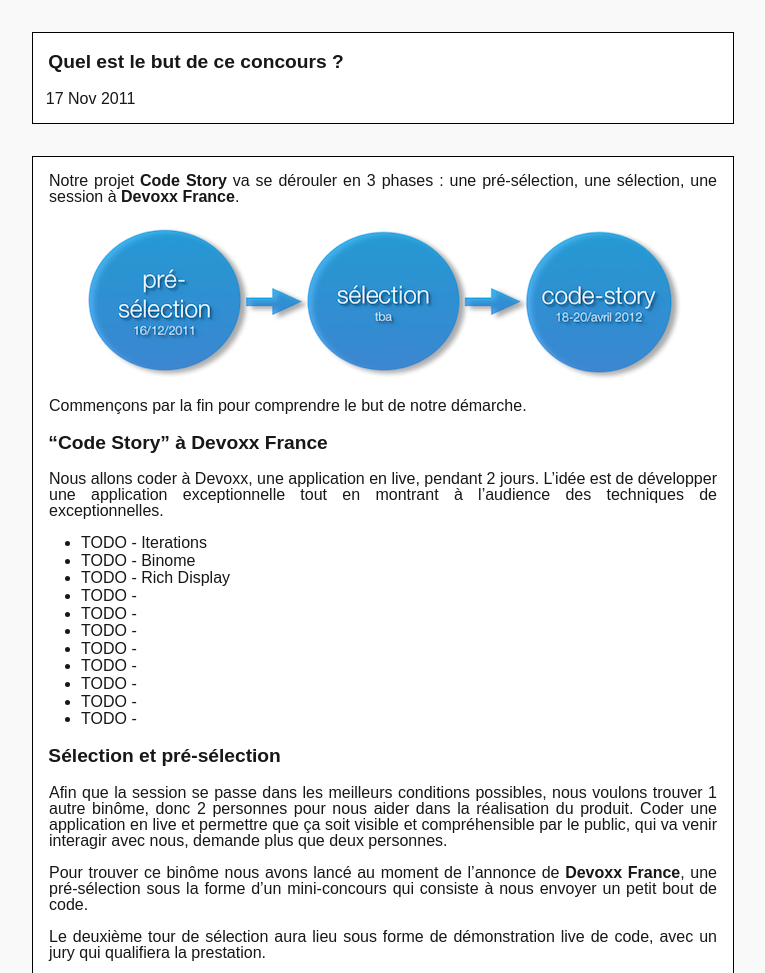
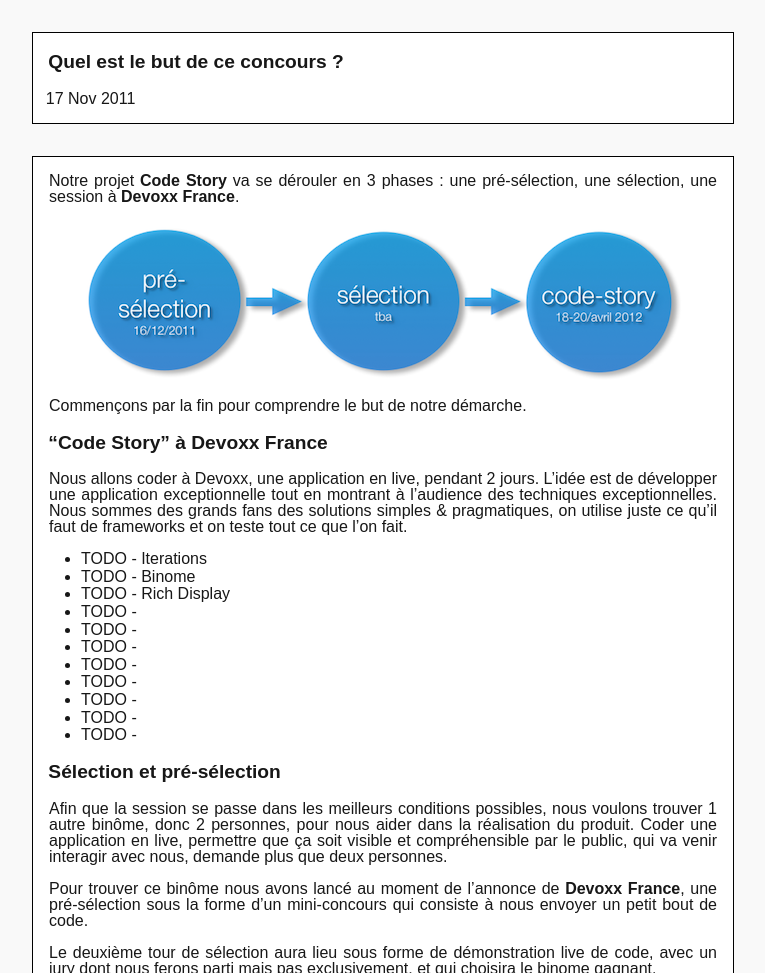
Before and after one commit to CodeStory/code-story-blog, a Jekyll site: the page built from _posts/2011-11-17-but.markdown, in a window 1280 px wide, cut to the strip 0-973 px from the top of the page. Shown: the whole strip, without its empty margins (257-1022 px from the left). Built offline with Jekyll 4.4.1, drawn with Linux system fonts in a browser that asks for light colours.

Commit message:
added more text to but !

```diff
--- a/_posts/2011-11-17-but.markdown
+++ b/_posts/2011-11-17-but.markdown
@@ -11,7 +11,7 @@
 
 # "Code Story" à Devoxx France
 
-Nous allons coder à Devoxx, une application en live, pendant 2 jours. L'idée est de développer une application exceptionnelle tout en montrant à l'audience des techniques de exceptionnelles.
+Nous allons coder à Devoxx, une application en live, pendant 2 jours. L'idée est de développer une application exceptionnelle tout en montrant à l'audience des techniques exceptionnelles. Nous sommes des grands fans des solutions simples & pragmatiques, on utilise juste ce qu'il faut de frameworks et on teste tout ce que l'on fait.
 
  * TODO - Iterations
  * TODO - Binome
@@ -27,10 +27,10 @@
 
 # Sélection et pré-sélection
 
-Afin que la session se passe dans les meilleurs conditions possibles, nous voulons trouver 1 autre binôme, donc 2 personnes pour nous aider dans la réalisation du produit. Coder une application en live et permettre que ça soit visible et compréhensible par le public, qui va venir interagir avec nous, demande plus que deux personnes.
+Afin que la session se passe dans les meilleurs conditions possibles, nous voulons trouver 1 autre binôme, donc 2 personnes, pour nous aider dans la réalisation du produit. Coder une application en live, permettre que ça soit visible et compréhensible par le public, qui va venir interagir avec nous, demande plus que deux personnes.
 
 Pour trouver ce binôme nous avons lancé au moment de l'annonce de **Devoxx France**, une pré-sélection sous la forme d'un mini-concours qui consiste à nous envoyer un petit bout de code.
 
-Le deuxième tour de sélection aura lieu sous forme de démonstration live de code, avec un jury qui qualifiera la prestation.
+Le deuxième tour de sélection aura lieu sous forme de démonstration live de code, avec un jury dont nous ferons parti mais pas exclusivement, et qui choisira le binome gagnant.
 
 {% include sig.md %}
```
